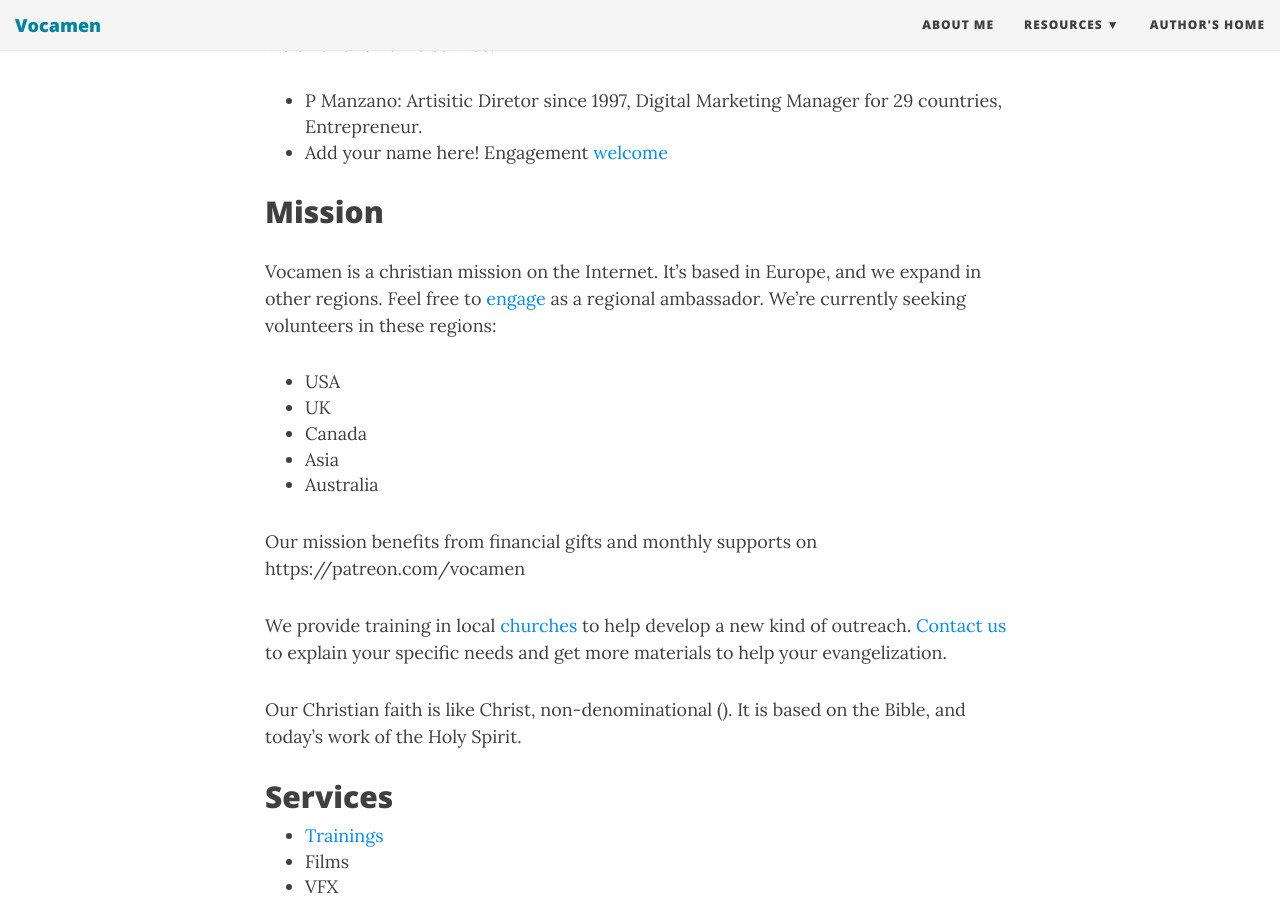
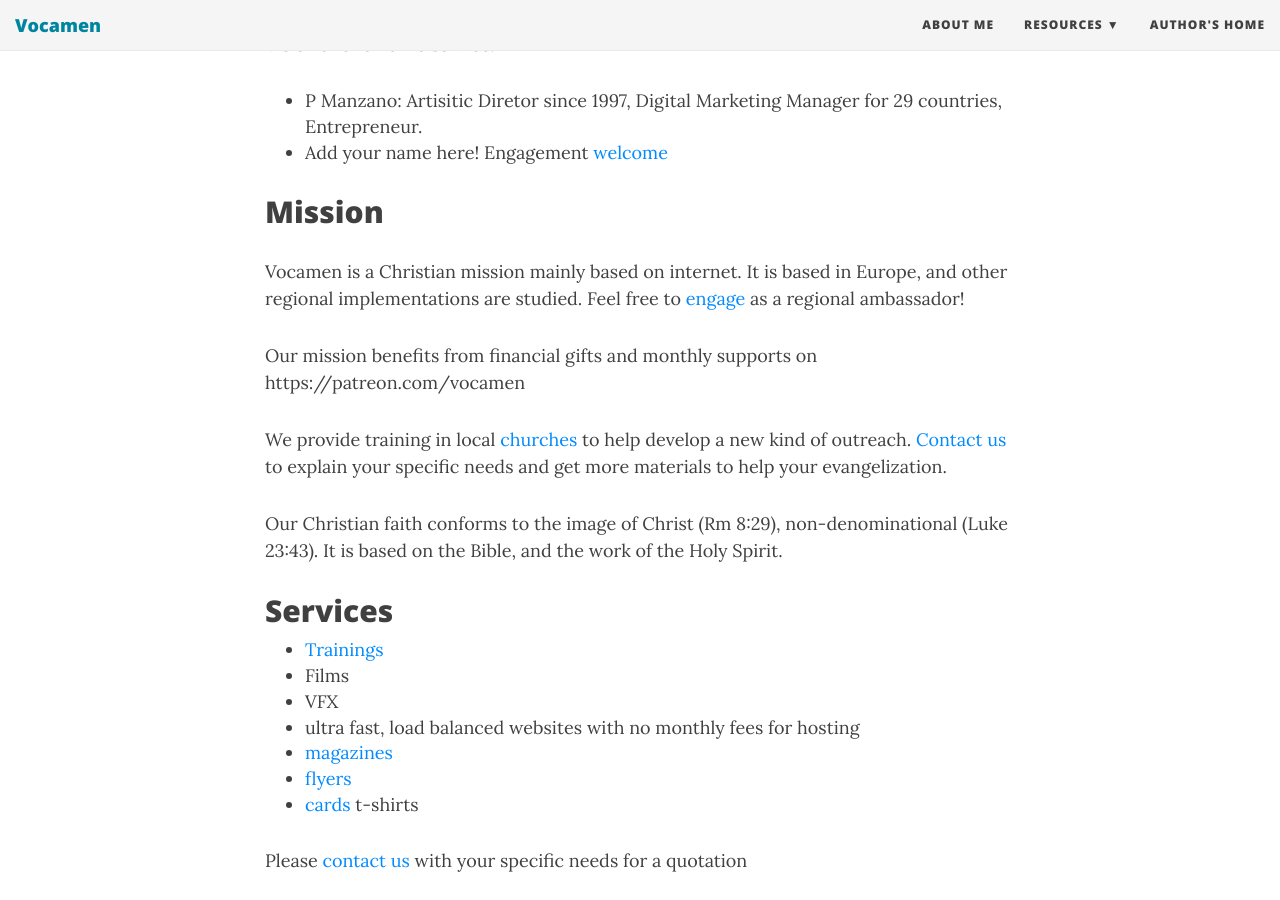
Before and after one commit to vocamen/vocamen.github.io, a Jekyll site: the page built from index.md, in a window 1280 px wide and 900 px high, scrolled down 1413 px. Built offline with Jekyll 4.4.1, drawn with Linux system fonts in a browser that asks for light colours; nearby versions of some CDN libraries; some of the changed text lies outside the part shown.

Commit message:
minor changes

```diff
--- a/_includes/indexcontent.md
+++ b/_includes/indexcontent.md
@@ -46,21 +46,16 @@
 
 <a name="mission"></a>
 ## Mission
-Vocamen is a christian mission on the Internet.
-It's based in Europe, and we expand in other regions. Feel free to [engage]() as a regional ambassador.
-We're currently seeking volunteers in these regions:
-- USA
-- UK
-- Canada
-- Asia
-- Australia
+Vocamen is a Christian mission mainly based on internet.
+It is based in Europe, and other regional implementations are studied.
+Feel free to [engage](_includes/engage.md) as a regional ambassador!
 
 Our mission benefits from financial gifts and monthly supports on https://patreon.com/vocamen
 
 We provide training in local [churches]() to help develop a new kind of outreach.
 [Contact us](mailto:support@vocamen.com) to explain your specific needs and get more materials to help your evangelization.
 
-Our Christian faith is like Christ, non-denominational (). It is based on the Bible, and today's work of the Holy Spirit.
+Our Christian faith conforms to the image of Christ (Rm 8:29), non-denominational (Luke 23:43). It is based on the Bible, and the work of the Holy Spirit.
 
 
 <a name="services"></a>
--- a/index.md
+++ b/index.md
@@ -4,20 +4,5 @@
 subtitle: Christ's love on screens
 use-site-title: true
 ---
-<link rel="stylesheet" href="/css/anim.css">
-<link href="https://fonts.googleapis.com/css?family=Lato" rel="stylesheet">
-<div class="content">
-  <div class="content__container">
-    <p class="content__container__text">
-      Yes, I go, I want to make </p>
-    <ul class="content__container__list">
-      <li class="content__container__list__item">25h-a-day-gamers</li>
-      <li class="content__container__list__item">mobile-coholics</li>
-      <li class="content__container__list__item">social-networks ninjas</li>
-      <li class="content__container__list__item">TV-series-binge-watchers</li>
-    </ul> <p> disciples of Christ</p>
-  </div>
-</div>
-
 
 {% include indexcontent.md %}
```
Also changed, not shown: other parts of _includes/indexcontent.md (+8 -8 lines), _includes/engage.md (added, +15 -0 lines), _includes/engage - Copy.md (added), _includes/mission.md (added).
